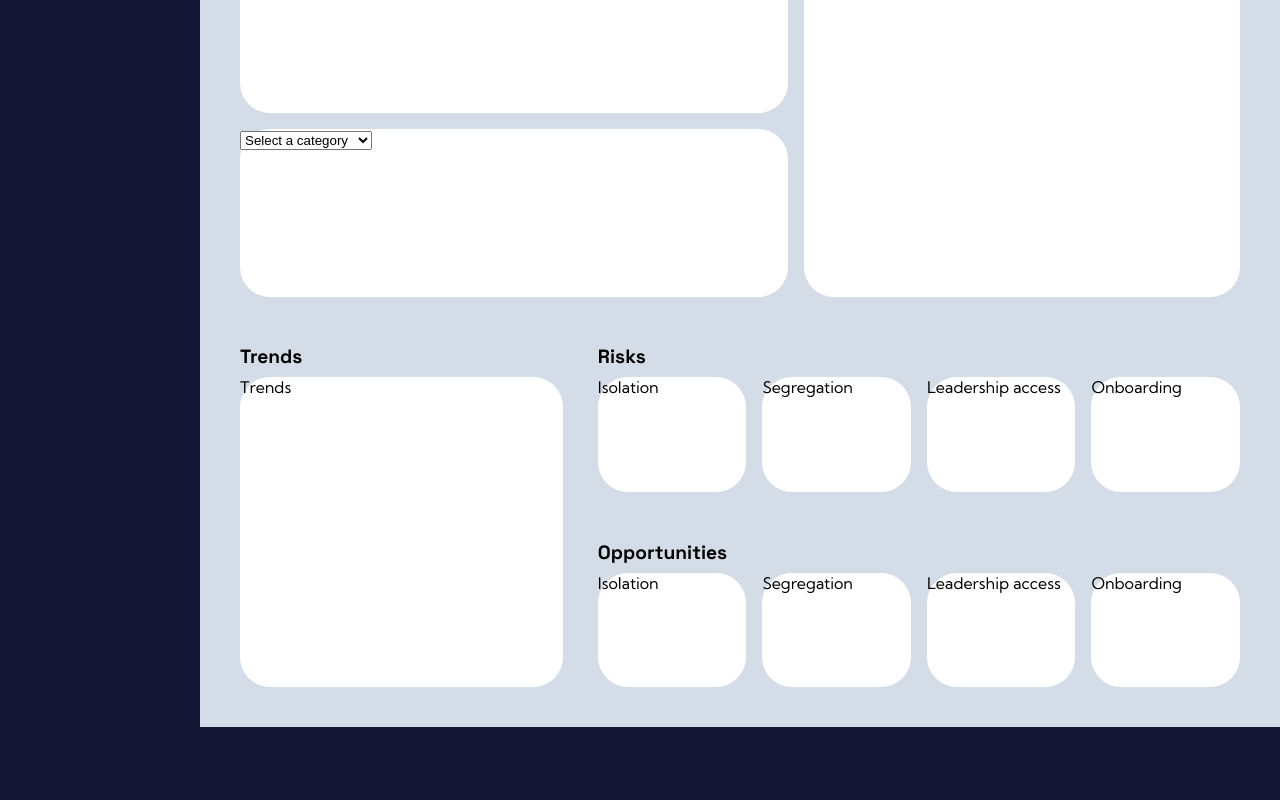
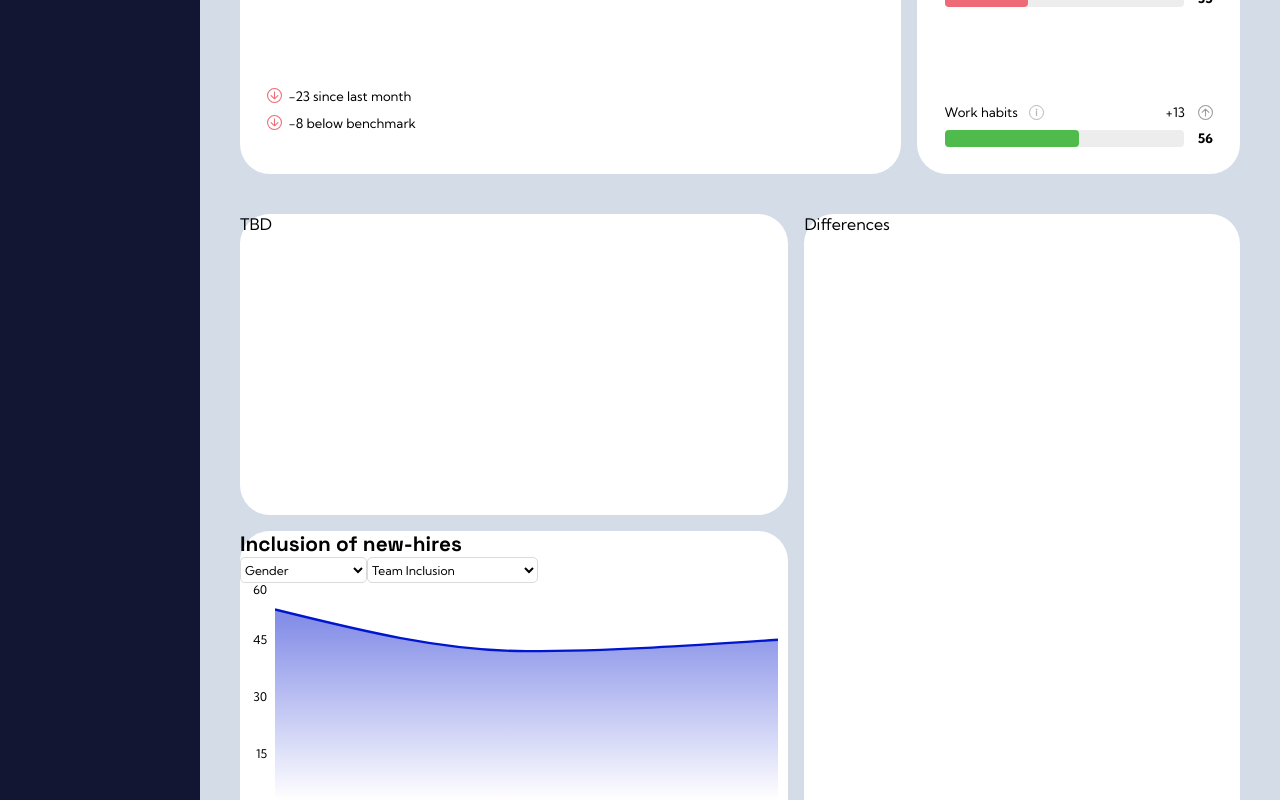
Before and after one commit to JTKsson/jolint-dashboard, a Next.js app: page / in a window 1280 px wide. Shown: the part 560-1360 px from the top of the page. Before the commit the page ends 1287 px from the top, so only its background shows below. Built offline with nearby package versions, Linux system fonts and the light colour scheme.

Commit message:
Implement further logic and functionality to NewHires components + run prettier

```diff
--- a/src/app/assets/newHiresData.json
+++ b/src/app/assets/newHiresData.json
@@ -195,7 +195,7 @@
     "demographic_category": "Age Group",
     "demographic_value": "26-35",
     "metric": "Informal Influence",
-      "variation": 66.80
+    "variation": 66.8
   },
   {
     "demographic_category": "Age Group",
@@ -213,7 +213,7 @@
     "demographic_category": "Age Group",
     "demographic_value": "56+",
     "metric": "Informal Influence",
-      "variation": 81.50
+    "variation": 81.5
   },
   {
     "demographic_category": "Background",
@@ -297,7 +297,7 @@
     "demographic_category": "Age Group",
     "demographic_value": "56+",
     "metric": "Work Habits",
-      "variation": 44.60
+    "variation": 44.6
   },
   {
     "demographic_category": "Background",
@@ -309,7 +309,7 @@
     "demographic_category": "Background",
     "demographic_value": "native",
     "metric": "Work Habits",
-      "variation": 60.90
+    "variation": 60.9
   },
   {
     "demographic_category": "Ethnicity",
--- a/src/app/components/InclusionScoreCard/InclusionScoreChart.jsx
+++ b/src/app/components/InclusionScoreCard/InclusionScoreChart.jsx
@@ -83,7 +83,7 @@ export default function ChartComponent({ data }) {
         <Area
           type="monotone"
           dataKey="Benchmark"
-          stroke="#EE6A76"
+          stroke="var(--c-light-red)"
           fill="transparent"
           strokeWidth={2.3}
           strokeDasharray="4 4"
--- a/src/app/components/InclusionScoreCard/InclusionScoreNav.jsx
+++ b/src/app/components/InclusionScoreCard/InclusionScoreNav.jsx
@@ -3,7 +3,7 @@ import styles from './inclusionScoreCard.module.css'
 import Image from 'next/image'
 import { BsFillCircleFill } from 'react-icons/bs'
 
-export default function InclusionScoreCard({ teamName }) {
+export default function InclusionScoreNav({ teamName }) {
   const [isDropdownOpen, setIsDropdownOpen] = useState(false)
 
   const toggleDropdown = () => {
--- a/src/app/components/NewHiresCard/NewHiresCard.jsx
+++ b/src/app/components/NewHiresCard/NewHiresCard.jsx
@@ -1,33 +1,9 @@
-'use client'
-import React, { useState } from 'react';
-import data from '../../assets/newHiresData.json';
+import ChartComponent from './NewHiresChart'
 
 export default function NewHiresCard() {
-  const [selectedCategory, setSelectedCategory] = useState('');
-
-  // Extract unique demographic categories
-  const uniqueCategories = [...new Set(data.map(item => item.demographic_category))];
-
-  // Handle category change
-  const handleCategoryChange = (e) => {
-    setSelectedCategory(e.target.value);
-  };
-
   return (
     <div>
-      <label htmlFor='categorySelect' />
-      <select
-        id='categorySelect'
-        value={selectedCategory}
-        onChange={handleCategoryChange}
-      >
-        <option value="">Select a category</option>
-        {uniqueCategories.map((category, index) => (
-          <option key={index} value={category}>
-            {category}
-          </option>
-        ))}
-      </select>
+      <ChartComponent />
     </div>
-  );
+  )
 }
--- a/src/app/components/NewHiresCard/NewHiresChart.jsx
+++ b/src/app/components/NewHiresCard/NewHiresChart.jsx
@@ -0,0 +1,101 @@
+'use client'
+import { useState, useEffect } from 'react'
+import data from '../../assets/newHiresData.json'
+import {
+  AreaChart,
+  Area,
+  XAxis,
+  YAxis,
+  Tooltip,
+  ResponsiveContainer,
+} from 'recharts'
+import NewHiresNav from './NewHiresNav'
+
+export default function NewHiresChart() {
+  const [selectedCategory, setSelectedCategory] = useState(
+    data[0]?.demographic_category,
+  ) // Initialize with the first category
+  const [selectedMetric, setSelectedMetric] = useState('Team Inclusion') // Default metric
+
+  const uniqueCategories = [
+    ...new Set(data.map((item) => item.demographic_category)), // Extract unique demographic categories
+  ]
+
+  const uniqueMetrics = [...new Set(data.map((item) => item.metric))] // Extract unique metrics
+
+  const handleCategoryChange = (e) => {
+    setSelectedCategory(e.target.value) // Handle category change
+  }
+  const handleMetricChange = (e) => {
+    setSelectedMetric(e.target.value) // Handle metric change
+  }
+
+  useEffect(() => {
+    setSelectedCategory(data[0]?.demographic_category) // This effect sets the selectedCategory to the first category when the component mounts
+  }, [])
+
+  // Filter the data based on the selected category and metric
+  const filteredData = data.filter(
+    (item) =>
+      item.demographic_category === selectedCategory &&
+      item.metric === selectedMetric,
+  )
+
+  filteredData.forEach((item) => {
+    item.variation = Math.floor(item.variation) // Round down the "variation" value for each data point
+  })
+
+  return (
+    <>
+      <h1>Inclusion of new-hires</h1>
+      <NewHiresNav
+        uniqueCategories={uniqueCategories}
+        selectedCategory={selectedCategory}
+        handleCategoryChange={handleCategoryChange}
+        uniqueMetrics={uniqueMetrics}
+        selectedMetric={selectedMetric}
+        handleMetricChange={handleMetricChange}
+      />
+      <ResponsiveContainer width="100%" height={250}>
+        <AreaChart
+          data={filteredData}
+          margin={{ top: 0, right: 10, left: -25, bottom: -7 }}
+        >
+          <defs>
+            <linearGradient id="colorUv" x1="0" y1="0" x2="0" y2="1">
+              <stop
+                offset="5%"
+                stopColor="var(--c-bright-blue)"
+                stopOpacity={0.8}
+              />
+              <stop
+                offset="95%"
+                stopColor="var(--c-bright-blue)"
+                stopOpacity={0}
+              />
+            </linearGradient>
+          </defs>
+          <XAxis
+            tick={{ fontSize: 12 }}
+            stroke="var(----text-color-dark)"
+            dataKey="demographic_value"
+          />
+          <YAxis
+            stroke="var(----text-color-dark)"
+            tick={{ fontSize: 12 }}
+            dataKey="variation"
+          />
+          <Tooltip />
+          <Area
+            type="monotone"
+            dataKey="variation"
+            name={selectedMetric}
+            stroke="var(--c-bright-blue)"
+            fill="url(#colorUv)"
+            strokeWidth={2.3}
+          />
+        </AreaChart>
+      </ResponsiveContainer>
+    </>
+  )
+}
--- a/src/app/components/NewHiresCard/NewHiresNav.jsx
+++ b/src/app/components/NewHiresCard/NewHiresNav.jsx
@@ -0,0 +1,39 @@
+export default function NewHiresNav(props) {
+  const {
+    uniqueCategories,
+    selectedCategory,
+    handleCategoryChange,
+    uniqueMetrics,
+    selectedMetric,
+    handleMetricChange,
+  } = props
+
+  return (
+    <nav>
+      <label htmlFor="categorySelect" />
+      <select
+        id="categorySelect"
+        value={selectedCategory}
+        onChange={handleCategoryChange}
+      >
+        {uniqueCategories.map((category, index) => (
+          <option key={index} value={category}>
+            {category}
+          </option>
+        ))}
+      </select>
+      <label htmlFor="metricSelect" />
+      <select
+        id="metricSelect"
+        value={selectedMetric}
+        onChange={handleMetricChange}
+      >
+        {uniqueMetrics.map((metric, index) => (
+          <option key={index} value={metric}>
+            {metric}
+          </option>
+        ))}
+      </select>
+    </nav>
+  )
+}
--- a/src/app/globals.css
+++ b/src/app/globals.css
@@ -69,13 +69,25 @@ h3 {
   font-family: var(--font-heading);
 }
 
-button {
-  /* Styling for ALL dropdown buttons */
+button,
+select {
+  /* Styling for ALL dropdown buttons and select elements */
   font-family: var(--font-body-copy);
   font-size: var(--fs-paragraph-S);
   background-color: white;
   border-style: none;
   border: 1.5px solid var(--c-mellow-gray);
   border-radius: 5px;
+}
+
+button {
   padding: 0.2rem 0.4rem;
 }
+
+select {
+  padding: 0.2rem 0;
+}
+
+select:focus {
+  outline: none;
+}
```
Lines whose indentation alone changed are shown as unchanged.
